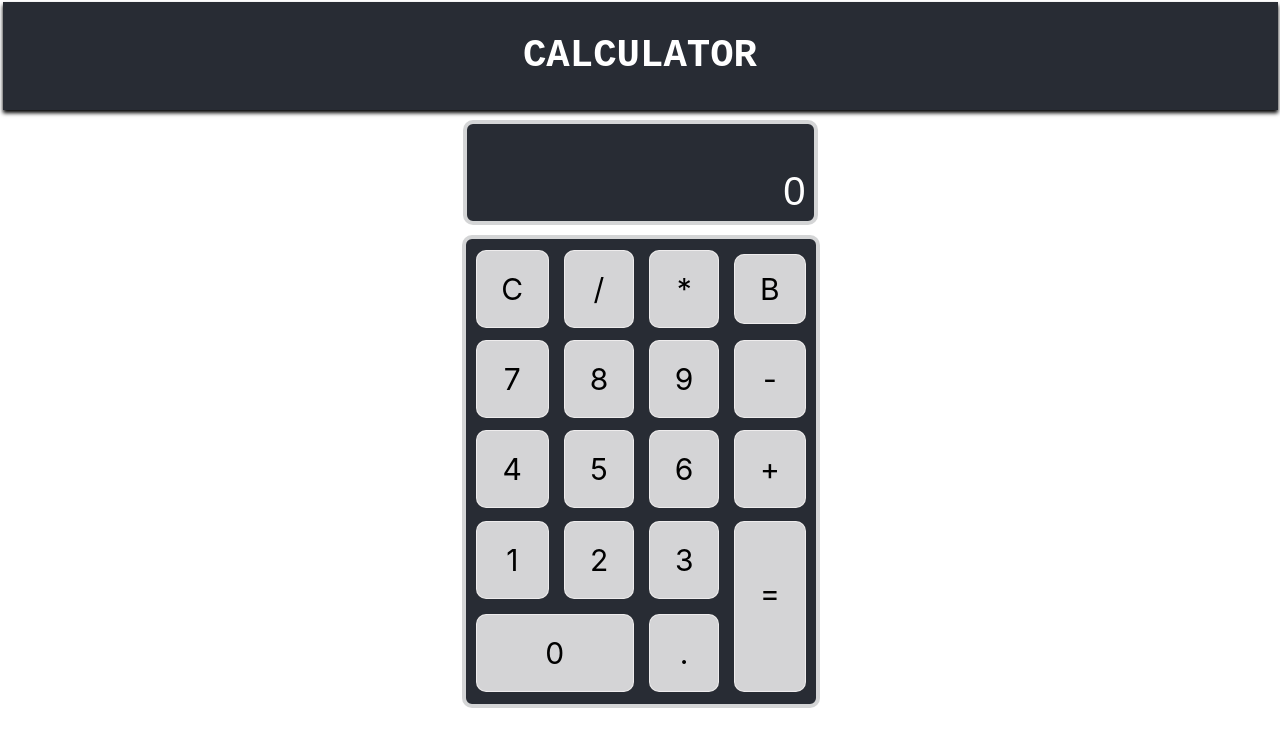
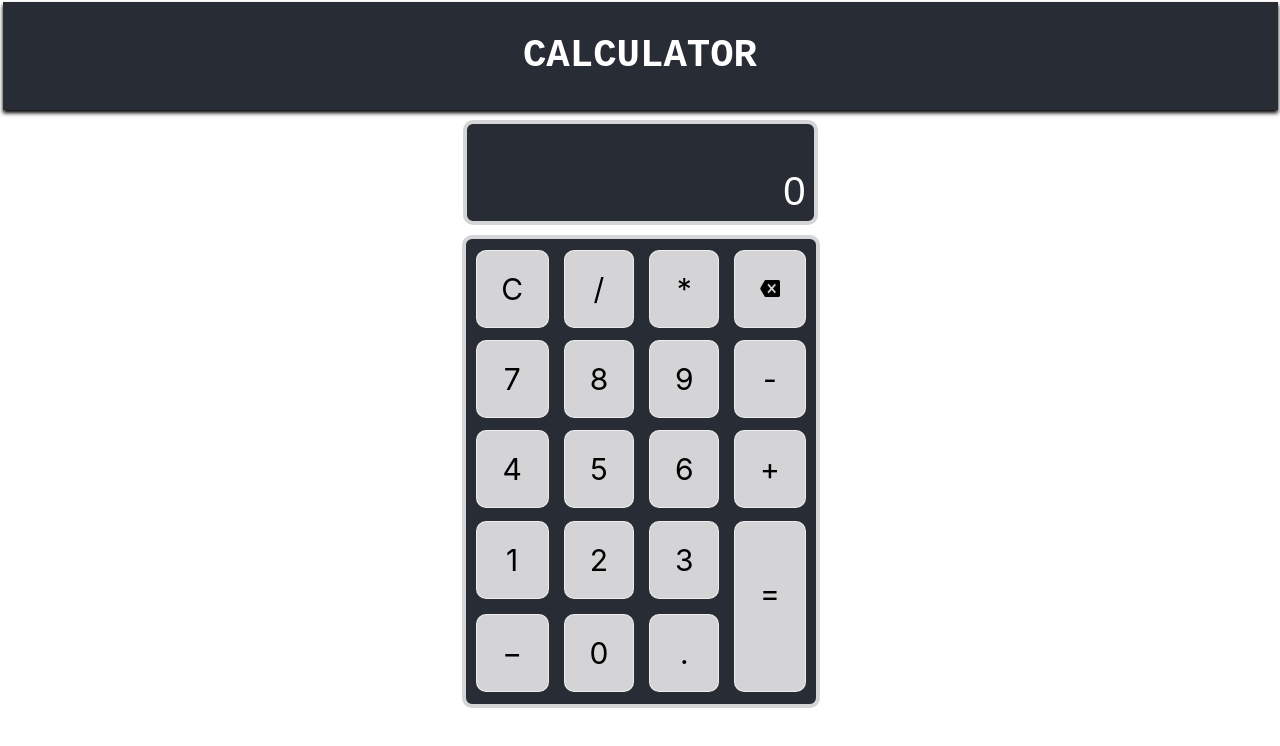
Before and after one commit to grvup/CALCULATOR_REACT, a React (Create React App) app: page / in a window 1280 px wide. Shown: the top 746 px of the page. Built offline with nearby package versions, Linux system fonts and the light colour scheme.

Commit message:
third commit

```diff
--- a/src/App.css
+++ b/src/App.css
@@ -1,3 +1,6 @@
+*{
+  user-select: none;
+}
 .App {
   text-align: center;
 }
@@ -44,8 +47,6 @@
   border: 4px solid rgba(255, 255, 255, 0.8);
   border-radius: 10px;
   font-size: 30px;
-  word-wrap: break-word;
-  word-break: break-all;
   padding: 6px 6px 1px 1px;
 
 }
@@ -134,9 +135,20 @@
 }
 .grid-item12{
   grid-area: bs;
-  padding: 16px 0px;
-  font-size: 10px;
+  padding: 20px 0px;
   cursor: pointer;
+  transition: 200ms ease-in-out;
+
+}
+.grid-item12 .img{
+  width: 20px;
+  height: 23px;
+
+}
+.grid-item12 .img:hover{
+  background-color: white;
+  color: white;
+
 }
 .grid-item13{
   grid-area: one;
@@ -164,6 +176,11 @@
   padding: 20px 0;
   cursor: pointer;
 }
+.grid-item18{
+  grid-area: negative;
+  padding: 20px 0;
+  cursor: pointer;
+}
 .grid-item19{
   grid-area: dot;
   padding: 20px 0;
@@ -185,7 +202,7 @@
         'seven eight nine minus'
         'four five six plus'
         'one two three enter'
-        'zer zer dot enter';
+        'negative zer dot enter';
     border-radius: 10px;
 
 }
--- a/src/Body.js
+++ b/src/Body.js
@@ -1,5 +1,5 @@
 import React from "react";
-
+import logo3 from './backspace-icon.png';
 export default function Body() {
 
     const [count,setCount] = React.useState("0");
@@ -8,6 +8,8 @@ export default function Body() {
     const [sign,setSign] = React.useState("");
     const [cnt,setCnt] = React.useState(0);
     const [flag,setFlag] = React.useState(0);
+    const [dotcounter,setDotcounter] = React.useState(0)
+   // const [negcounter,setNegcounter] = React.useState(1)
     let f=0
     function getValue(y)
     {
@@ -18,15 +20,14 @@ export default function Body() {
         }
         if((y===' + ' || y===' - ' || y===' * ' || y===' / ')&& sign==='')
         {
-
             setCount2(x=>x+count)
            // setCount1(x=>x+count)
            // setCount2(x=>x+y)
             setSign(x=>x+y)
             setCnt(cnt+1)
             setFlag(1);
+            setDotcounter(0)
             f=1
-
         }
         //console.log(f)
         if(f===1 )
@@ -49,6 +50,7 @@ export default function Body() {
                     setCnt(cnt+1)
                     setCount2(x=>result)
                     setCount(x=>result)
+                    setDotcounter(0)
                     //setCount("0")
                 }
                 if(sign===' - ' &&flag===0)
@@ -59,6 +61,7 @@ export default function Body() {
                     setCount2(x=>result)
                     setCount(x=>result)
                     setCnt(cnt+1)
+                    setDotcounter(0)
                    // setCount("0")
                 }
                 if(sign===' * '  &&flag===0)
@@ -69,6 +72,7 @@ export default function Body() {
                     setCount2(x=>result)
                     setCount(x=>result)
                     setCnt(cnt+1)
+                    setDotcounter(0)
                     //setCount("0")
 
                 }
@@ -80,6 +84,7 @@ export default function Body() {
                     setCount2(x=>result)
                     setCount(x=>result)
                     setCnt(cnt+1)
+                    setDotcounter(0)
                    // setCount("0")
                 }
                 setFlag(1);
@@ -94,14 +99,30 @@ export default function Body() {
                 {
                     setCount("")
                 }
+                if(y==='.')
+                {
+                    if(dotcounter===0)
+                    {
                         setCount(x=>x+y)
                         setCount1(x=>x+y)
+                        setDotcounter(dotcounter+1)
+                    }
+                    else
+                    {
+                        setDotcounter(dotcounter+1)
+                    }
+
+                }
+                else if(y!=='.')
+                {
+                    setCount(x=>x+y)
+                    setCount1(x=>x+y)
+                }
                 setCnt(cnt+1)
                 setFlag(0)
             }
 
         }
-
 
     }
     function getOutput()
@@ -145,7 +166,38 @@ export default function Body() {
         setSign("")
     }
 
+    function changeSign()
+    {
 
+            const num1 = parseFloat(count);
+            const num2 = parseFloat(count1);
+            if(num1>0)
+            {
+                setCount(x=>'-'+x)
+            }
+            else if(num1<0)
+            {
+                const substringToRemove = "-";
+                const resultString = count.replace(substringToRemove, '');
+                const resultString1 = count1.replace(substringToRemove, '');
+                setCount(resultString)
+                setCount1(resultString1)
+            }
+            if(num2>0)
+            {
+                setCount1(x=>'-'+x)
+            }
+            else if(num2<0)
+            {
+                const substringToRemove = "-";
+                const resultString = count.replace(substringToRemove, '');
+                const resultString1 = count1.replace(substringToRemove, '');
+                setCount(resultString)
+                setCount1(resultString1)
+            }
+
+
+    }
     function clear(){
         setCount("0")
         setCount1("")
@@ -153,7 +205,10 @@ export default function Body() {
         setSign("")
         setCnt(0)
         setFlag(0)
+        setDotcounter(0)
     }
+
+
 
    // console.log(sign)
     // console.log(cnt)
@@ -189,12 +244,15 @@ export default function Body() {
                 <div  className="grid-item9" onClick={()=>getValue('4')}>4</div>
                 <div  className="grid-item10" onClick={()=>getValue('5')}>5</div>
                 <div  className="grid-item11" onClick={()=>getValue('6')}>6</div>
-                <div  className="grid-item12">B</div>
+                <div  className="grid-item12">
+                    <img src={logo3} className="img" alt=""/>
+                </div>
                 <div  className="grid-item13"  onClick={()=>getValue('1')}>1</div>
                 <div  className="grid-item14" onClick={()=>getValue('2')}>2</div>
                 <div  className="grid-item15" onClick={()=>getValue('3')}>3</div>
                 <div  className="grid-item16" onClick={getOutput}>=</div>
                 <div  className="grid-item17" onClick={()=>getValue('0')}>0</div>
+                <div  className="grid-item18" onClick={changeSign}>&#8722; </div>
                 <div  className="grid-item19" onClick={()=>getValue('.')}>.</div>
             </div>
         </div>
```
Also changed, not shown: src/backspace-icon.png (added), src/bs.jpg (added). Lines whose indentation alone changed are shown as unchanged.
